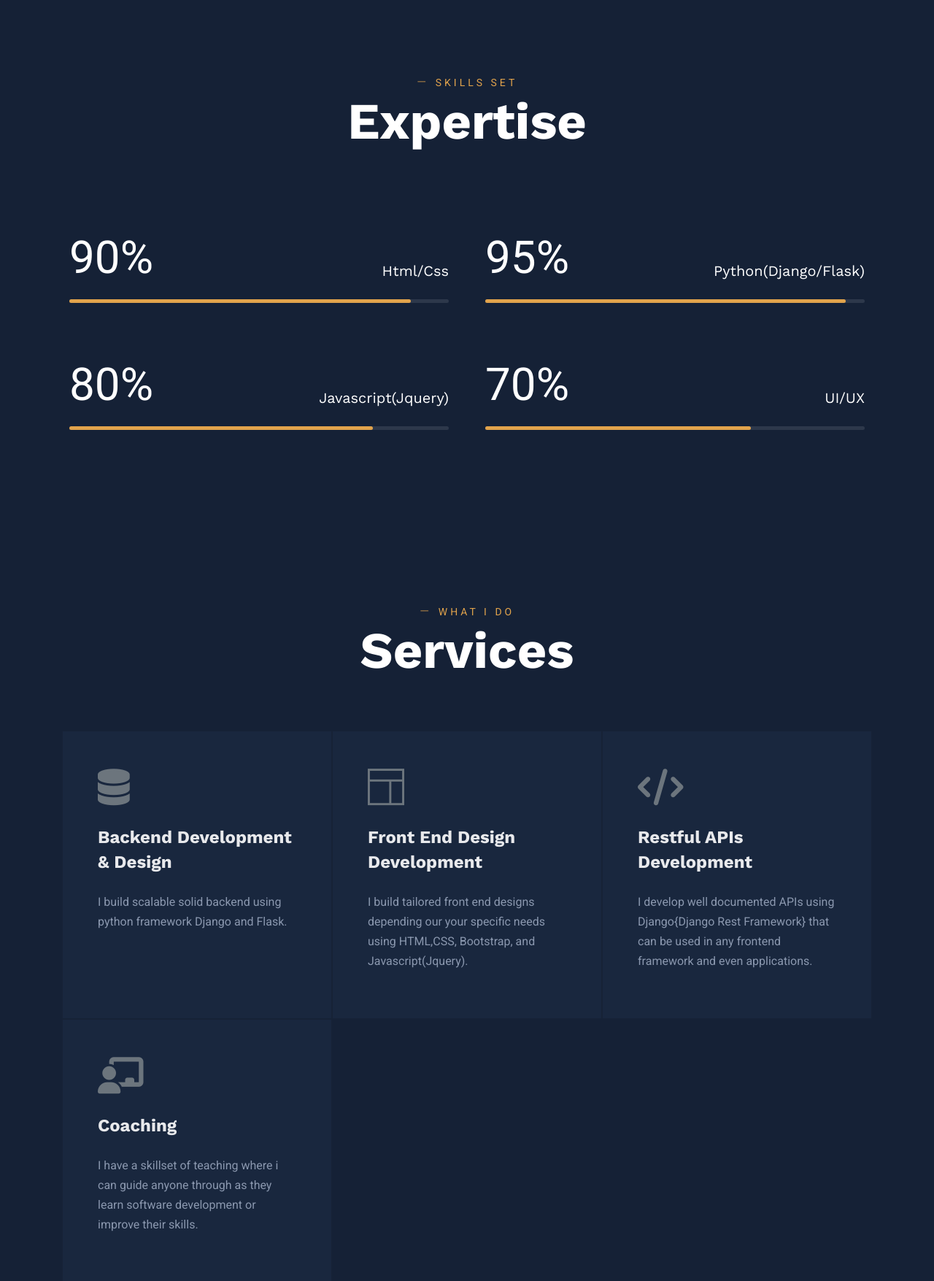
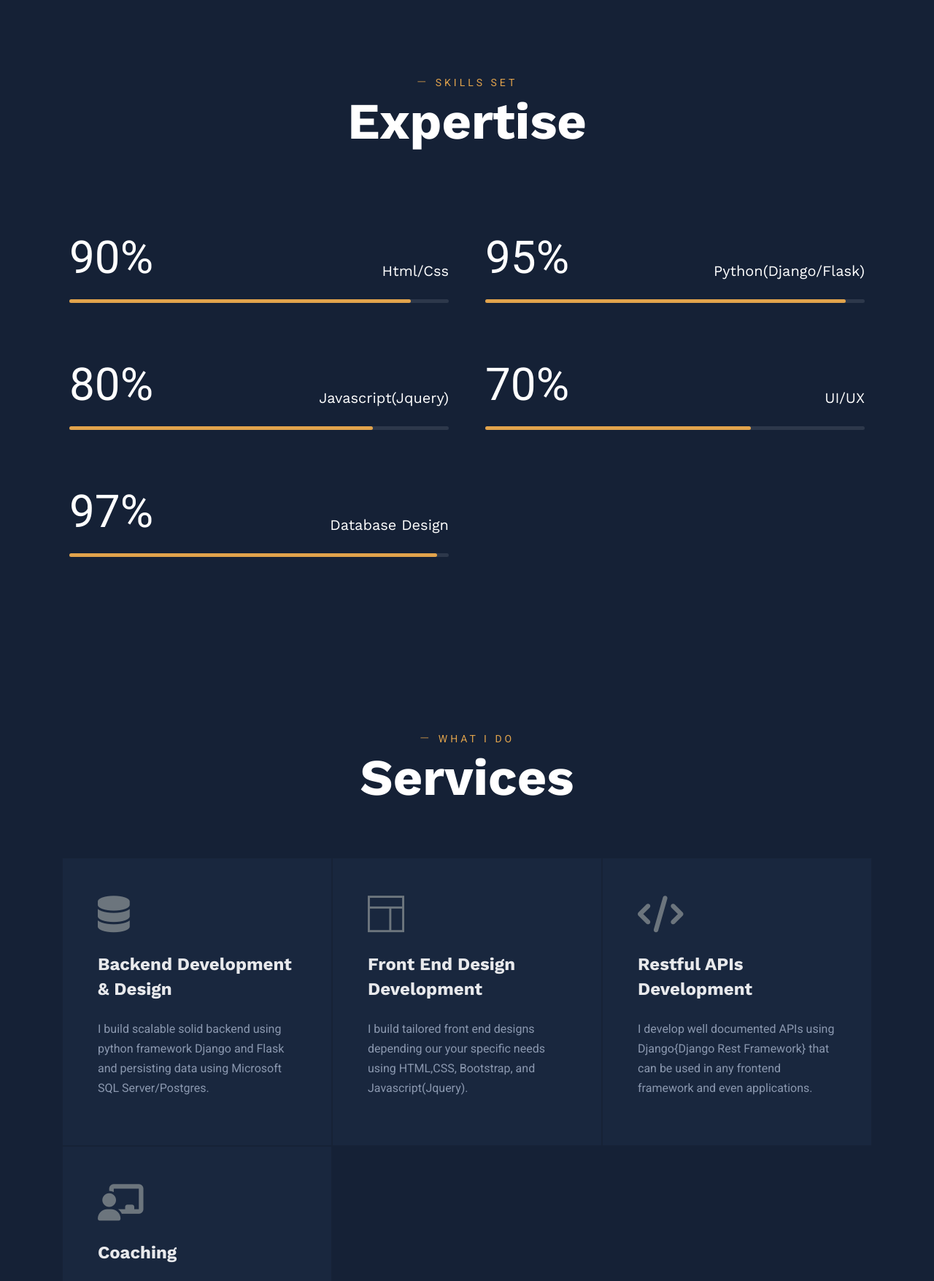
Before and after one commit to kiprotichdominic/kiprotichdommie, a Django app: page / in a window 1280 px wide. Shown: the part 1323-3078 px from the top of the page at 73% size. Run offline with Django 3.2, Linux system fonts and the light colour scheme; data comes from the database, SQL or seed files in the repository; some libraries are stand-ins or nearby versions.

Commit message:
fix skills

```diff
--- a/templates/base.html
+++ b/templates/base.html
@@ -194,6 +194,17 @@
 					</div>
 				</div>
 			</div>
+            <div class="col-lg-6 col-md-6">
+				<div class="skill-bar mb-4 mb-lg-0">
+					<div class="mb-4 text-right"><h4 class="font-weight-normal">Database Design</h4></div>
+					<div class="progress">
+						<div class="progress-bar" data-percent="97">
+							<span class="percent-text"><span class="count">97</span>%</span>
+						</div>
+					</div>
+				</div>
+			</div>
+
 		</div>
 	</div>
 </section>
@@ -217,7 +228,7 @@
 				<div class="card p-5 rounded-0" style="height:100%;">
 					<i class="fa fa-database text-lg-2 text-muted"></i>
 					<h3 class="my-4 text-capitalize">Backend Development & Design</h3>
-					<p>I build scalable solid backend using python framework Django and Flask.</p>
+					<p>I build scalable solid backend using python framework Django and Flask and persisting data using Microsoft SQL Server/Postgres.</p>
 				</div>
 			</div>
 			<div class="col-lg-4 col-md-6">
```
